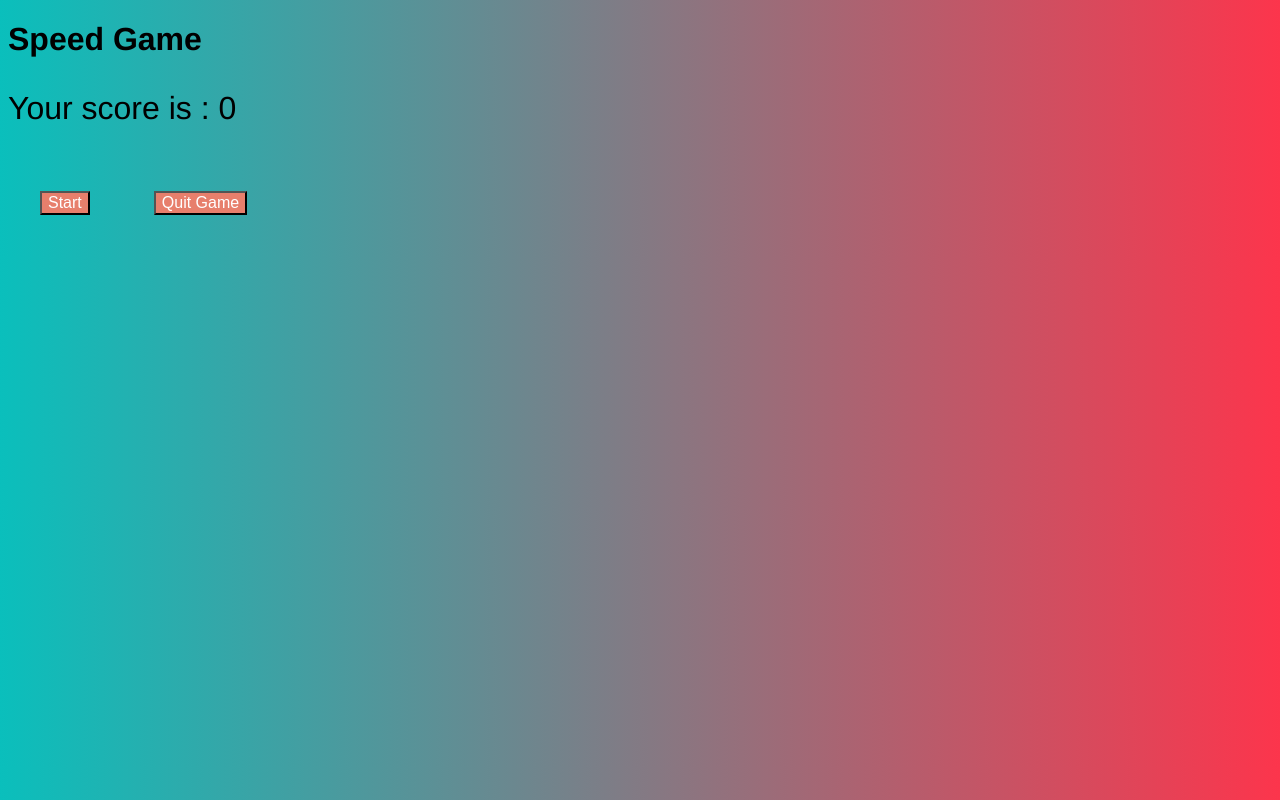
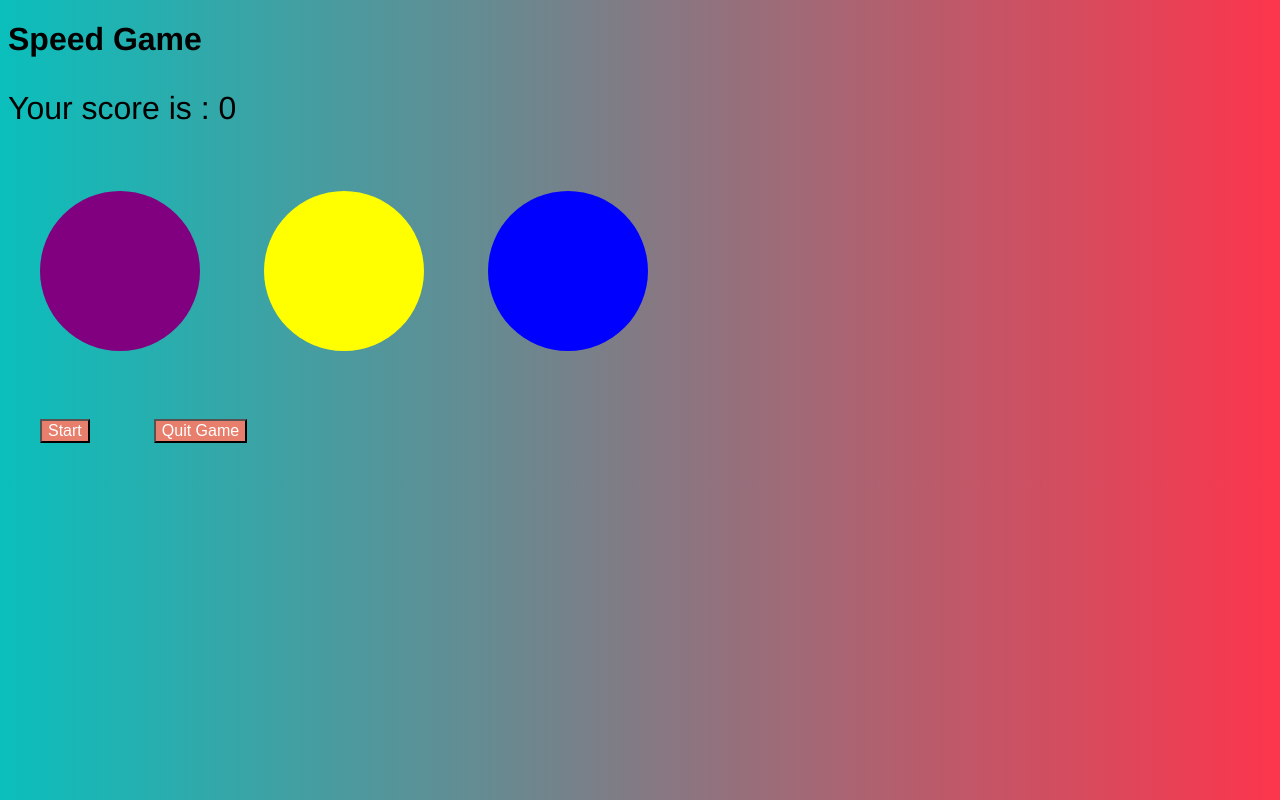
Before and after one commit to nanrisa27/learning-React, a React (Create React App) app in the folder game_1/: page / in a window 1280 px wide. Built offline with nearby package versions, Linux system fonts and the light colour scheme.

Commit message:
completing the game

```diff
--- a/game_1/src/App.js
+++ b/game_1/src/App.js
@@ -2,13 +2,31 @@ import React, { Component } from 'react';
 import './App.css';
 import Circle from './Circle/Circle';
 
-
+const getRndInteger = (min, max) => {
+  return Math.floor(Math.random()* (max - min + 1)) + min;
+};
 
 
 class App extends Component {
   state = {
     score: 0,
+    current: 0,
 
+  };
+  motion = 1500;
+  timer = undefined
+
+  next = ()=>{
+    let nextActive = undefined;
+
+    do{
+      nextActive = getRndInteger(1, 4);
+    } while (nextActive === this.state.current)
+    this.setState({
+      current: nextActive,
+    });
+    this.timer= setTimeout(this.next, this.motion);
+    console.log(this.state.current);
   };
 
   clickHandler = (circleID) =>{
@@ -18,6 +36,14 @@ class App extends Component {
     });
   };
 
+  startHandler = ()=>{
+    this.next();
+  }
+  endtHandler = ()=>{
+    clearTimeout (this.timer);
+
+  }
+
 
   render() {
     return (
@@ -26,13 +52,16 @@ class App extends Component {
 
     <p> Your score is : {this.state.score}</p>
         <main>
-          <Circle click={this.clickHandler.bind(this,1)} />
-          <Circle click={this.clickHandler.bind(this,1)} />
-          <Circle click={this.clickHandler.bind(this,1)} />
+          <Circle
+          active = {this.state.current===1} buttonColor = "purple" click={this.clickHandler.bind(this,1)} />
+          <Circle
+          active = {this.state.current===2} buttonColor = "yellow" click={this.clickHandler.bind(this,1)} />
+          <Circle
+          active = {this.state.current===3} buttonColor = "blue" click={this.clickHandler.bind(this,1)} />
         </main>
 
-        <button className = 'btn'>Start</button>
-        <button className = 'btn '>Quit Game</button>
+        <button className = 'btn' onClick= {this.startHandler}>Start</button>
+        <button className = 'btn ' onClick= {this.startHandler}>Quit Game</button>
 
       </div>
     );
--- a/game_1/src/Circle/Circle.css
+++ b/game_1/src/Circle/Circle.css
@@ -1,7 +1,12 @@
-.circle{
+.Circle{
     display: inline-block;
     border-radius: 50%;
-    height: 3rem;
-    width: 4rem;
-    background-color: white
+    height: 10rem;
+    width: 10rem;
+    background-color: white;
+    margin: 2rem;
 }
+.Circle.active{
+    box-shadow: inset 0px opx 5px black;
+    background: black;
+}
--- a/game_1/src/Circle/Circle.js
+++ b/game_1/src/Circle/Circle.js
@@ -3,10 +3,11 @@ import './Circle.css';
 
 const Circle = props => {
     return (
-        <div className = 'Circle'onClick= {props.click}>
-
-        </div>
+        <div className = {'Circle' + (props.active? 'active' : '')} onClick= {props.click}
+        style = {{
+            backgroundColor : props.active ? props.active : props.buttonColor
+        }}></div>
     );
-}
+};
 
 export default Circle;
```
